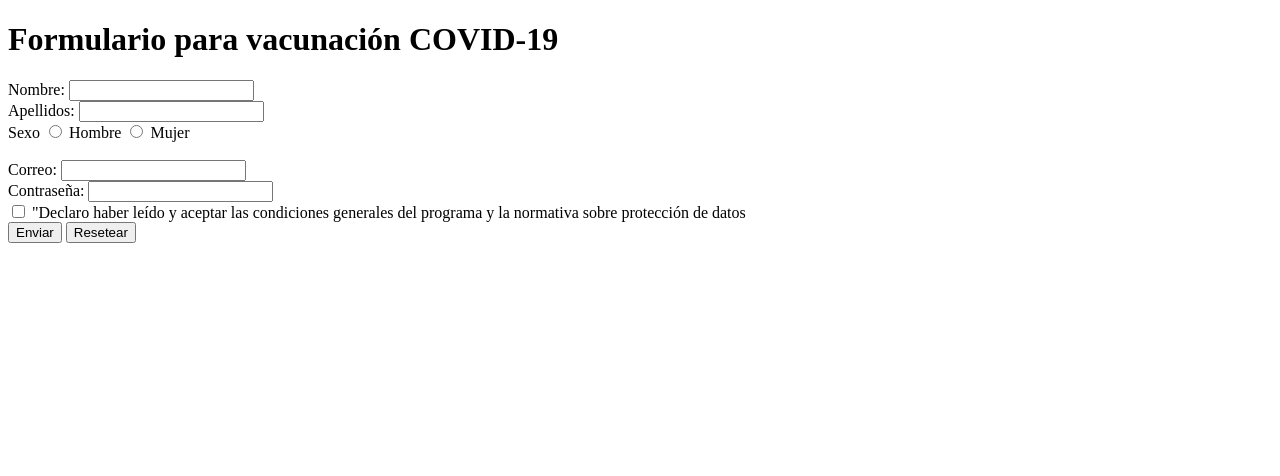
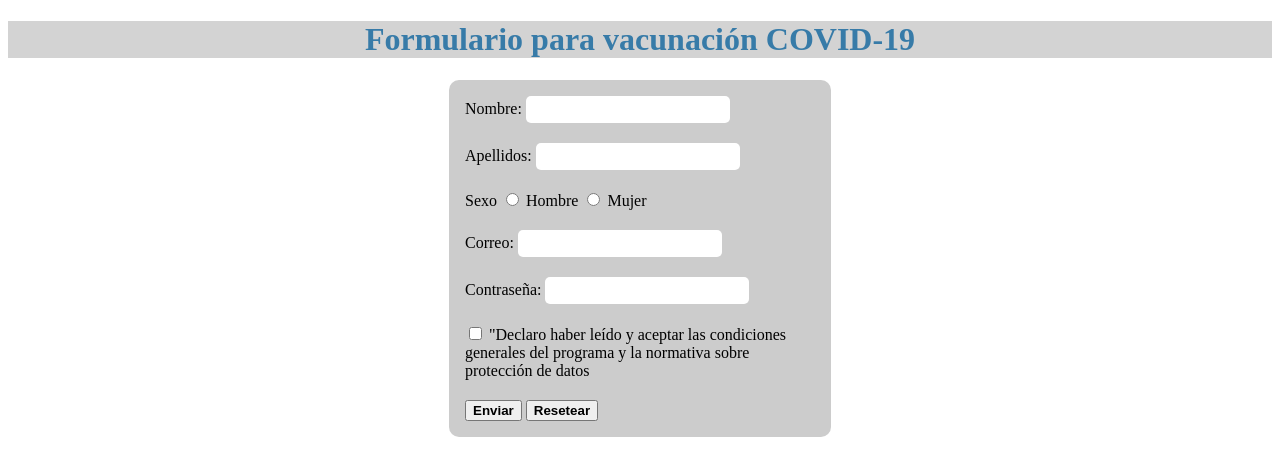
Before and after one commit to MontielUninorte23/desarrolloFrontend, a plain HTML site: page index.html in a window 1280 px wide. Drawn offline with Linux system fonts and the light colour scheme.

Commit message:
Actualizamos los cambios con el css

```diff
--- a/index.html
+++ b/index.html
@@ -5,32 +5,31 @@
     <meta http-equiv="X-UA-Compatible" content="IE=edge">
     <meta name="viewport" content="width=device-width, initial-scale=1.0">
     <title>Formulario de registro</title>
+    <link rel="stylesheet" href="style.css">
 </head>
 <body>
-    <h1>Formulario para vacunación COVID-19</h1>
-    <form action="GET">
-        <label for="">Nombre:</label>
-        <input type="text"><br>
-        <label for="">Apellidos:</label>
-        <input type="text"><br>
-        <div class="sexo">
-            <label for="">Sexo</label>
-            <input type="radio" name="" id="">
-            <label for="">Hombre</label>
-            <input type="radio" name="" id="">
-            <label for="">Mujer</label>
-        </div> <br>
-        <label for="">Correo:</label>
-        <input type="email" name="" id=""><br>
-        <label for="">Contraseña:</label>
-        <input type="password" name="" id=""><br>
+    <h1 class="titulo">Formulario para vacunación COVID-19</h1>
+    <form action="GET" class="formulario">
+        <label for="" >Nombre:</label>
+        <input type="text" class="inputs"><br>
+        <label for="" >Apellidos:</label>
+        <input type="text" class="inputs"><br>
+        <label for="" >Sexo</label>
+        <input type="radio" name="" id="">
+        <label for="">Hombre</label>
+        <input type="radio" name="" id="">
+        <label for="">Mujer</label><br>
+        <label for="" >Correo:</label>
+        <input type="email" name="" id="" class="inputsemail"><br>
+        <label for="" >Contraseña:</label>
+        <input type="password" name="" id="" class="inputs"><br>
         <input type="checkbox" name="" id="">
-        <label for="">"Declaro haber leído y aceptar las
+        <label for="" >"Declaro haber leído y aceptar las
                        condiciones generales del programa
                        y la normativa sobre protección de
                        datos</label><br>
-        <input type="submit" value="Enviar">
-        <input type="reset" value="Resetear">
+        <input type="submit" value="Enviar" id="btn">
+        <input type="reset" value="Resetear" id="btn">
     </form>
 </body>
 </html>
--- /dev/null
+++ b/style.css
@@ -0,0 +1,40 @@
+.titulo{
+    font-family: serif;
+    text-align: center;
+    color: #377ba8;
+    background-color: lightgray;
+}
+
+.formulario{
+    width: 350px;
+    padding: 16px;
+    border-radius: 10px;
+    margin: auto;
+    background-color: #ccc;
+}
+
+.formulario .inputs{
+    width: 200px;
+    height: 25px;
+    border-radius: 5px;
+    margin-bottom: 20px;
+    border: none;
+}
+
+#btn{
+    text-align: center;
+    font-weight: bold;
+}
+
+.inputsemail{
+    width: 200px;
+    height: 25px;
+    border-radius: 5px;
+    margin-bottom: 20px;
+    margin-top: 20px;
+    border: none;
+}
+
+#btn{
+    margin-top: 20px;
+}
```
